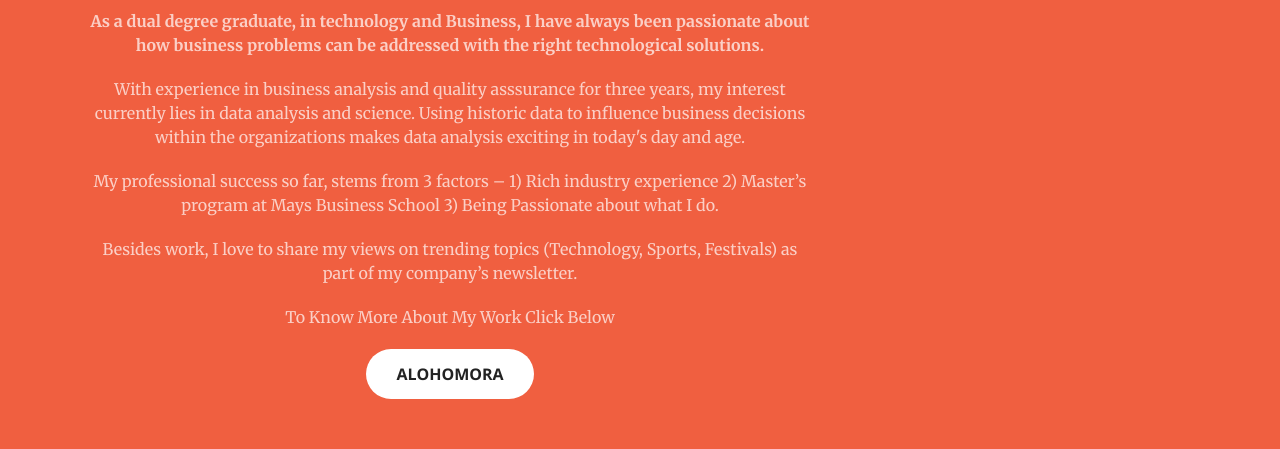
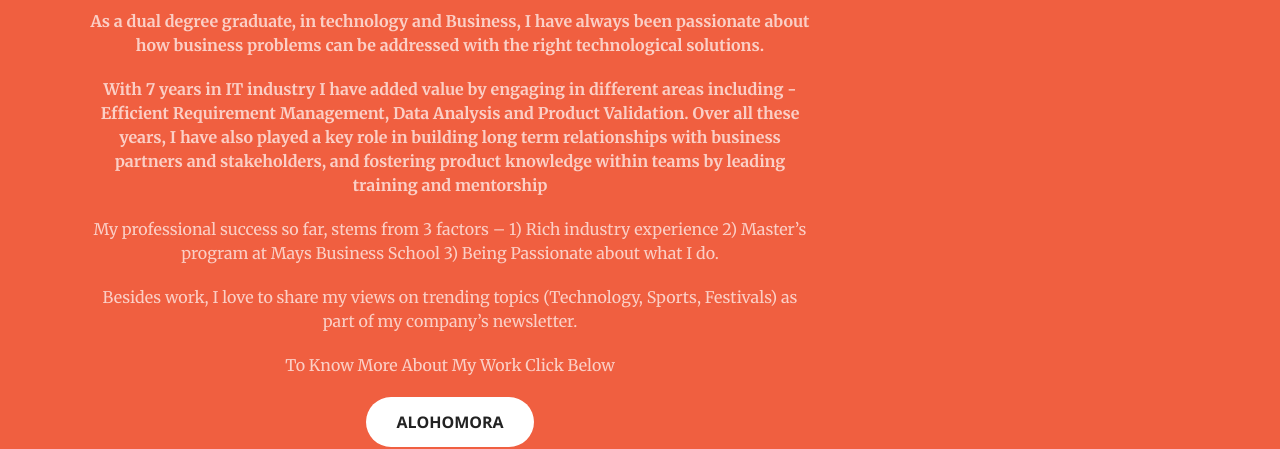
Before and after one commit to vipulyadav6/vipulyadav6.github.io, a website: page index.html in a window 1280 px wide. Shown: the part 388-837 px from the top of the page. Drawn offline with nearby package versions, Linux system fonts and the light colour scheme.

Commit message:
Add files via upload

```diff
--- a/index.html
+++ b/index.html
@@ -103,9 +103,8 @@
                 <div class="col-lg-8 col-lg-offset-2 text-center">
                     <h2 class="section-heading">About me</h2>
                     <hr class="light">
-					<p class="text-faded"><b>As a dual degree graduate, in technology and Business, I have always been passionate about how business problems can be addressed with the right technological solutions.
-</b></p>
-                    <p class="text-faded">With experience in business analysis and quality asssurance for three years, my interest currently lies in data analysis and science. Using historic data to influence business decisions within the organizations makes data analysis exciting in today's day and age.</p>
+					<p class="text-faded"><b>As a dual degree graduate, in technology and Business, I have always been passionate about how business problems can be addressed with the right technological solutions.</b></p>
+                    <p class="text-faded"><b> With 7 years in IT industry I have added value by engaging in different areas including - Efficient Requirement Management, Data Analysis and Product Validation. Over all these years, I have also played a key role in building long term relationships with business partners and stakeholders, and fostering product knowledge within teams by leading training and mentorship</b></p>
                     <p class="text-faded">My professional success so far, stems from 3 factors – 1) Rich industry experience 2) Master’s program at Mays Business School 3) Being Passionate about what I do.</p>
 					<p class="text-faded">Besides work, I love to share my views on trending topics (Technology, Sports, Festivals) as part of my company’s newsletter.</p>
 					<p class="text-faded">To Know More About My Work Click Below</p>
```
